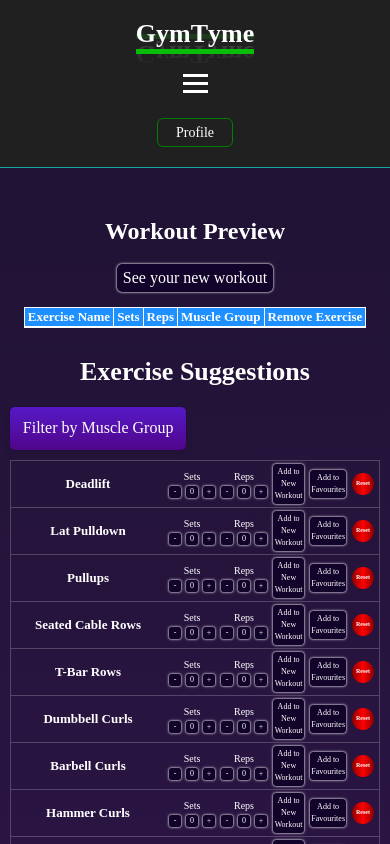
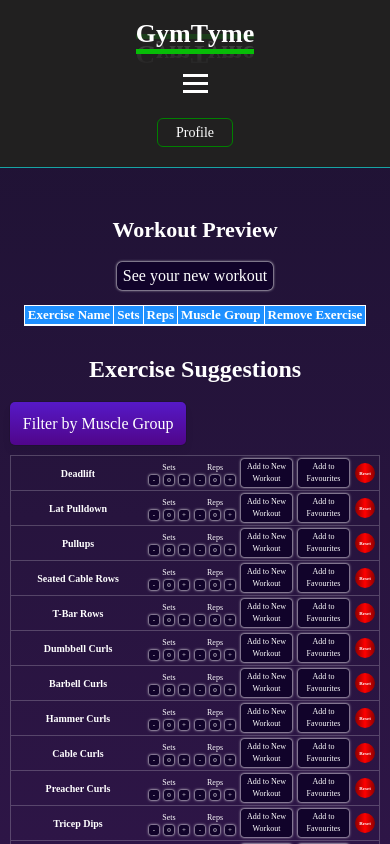
Before and after one commit to Satokii/gymtyme, a React (Vite) app: page /exercises in a window 390 px wide. Shown: the top 844 px of the page. Built offline with nearby package versions, Linux system fonts and the light colour scheme; a web font is replaced by a local one.

Commit message:
style: add exercise page media queries for 426px

```diff
--- a/src/styles/exercises/exercises.css
+++ b/src/styles/exercises/exercises.css
@@ -395,3 +395,32 @@
         height: 22px;
     }
 }
+
+@media screen and (max-width: 426px) {
+    .workout-preview-header  {
+        font-size: 22px;
+    }
+    .exercises-header {
+        font-size: 24px;
+    }
+    .exercise-item-container {
+        grid-template-columns: 130px repeat(2, auto) repeat(2, 1fr) 22px;
+    }
+    .exercise-name {
+        font-size: 10px;
+    }
+    .sets-container, .reps-container {
+        font-size: 8px;
+        gap: 1px;
+    }
+    .count-container > * {
+        width: 10px;
+        height: 10px;
+        font-size: 7px;
+    }
+    .reset-btn {
+        font-size: 5px;
+        width: 20px;
+        height: 20px;
+    }
+}
```
